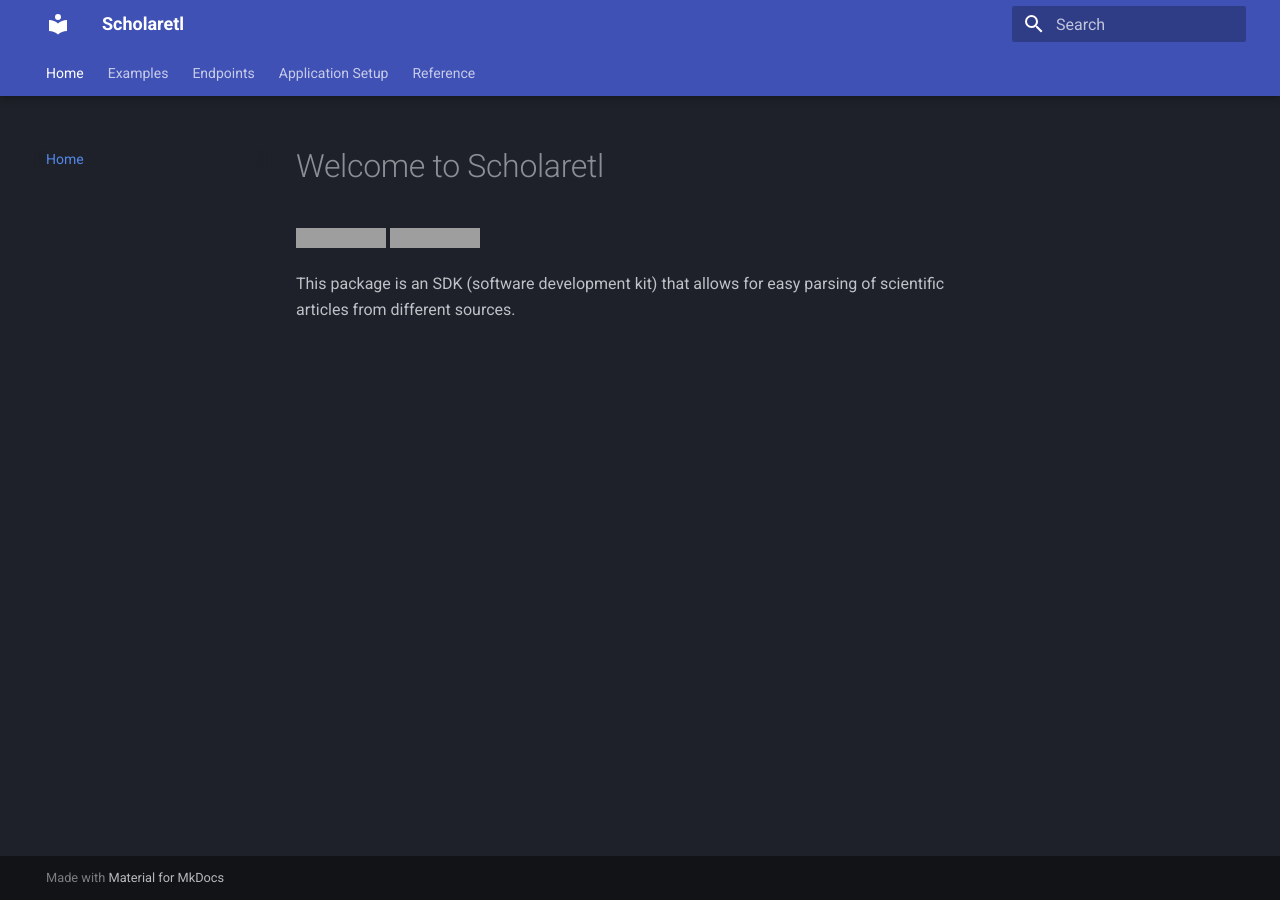
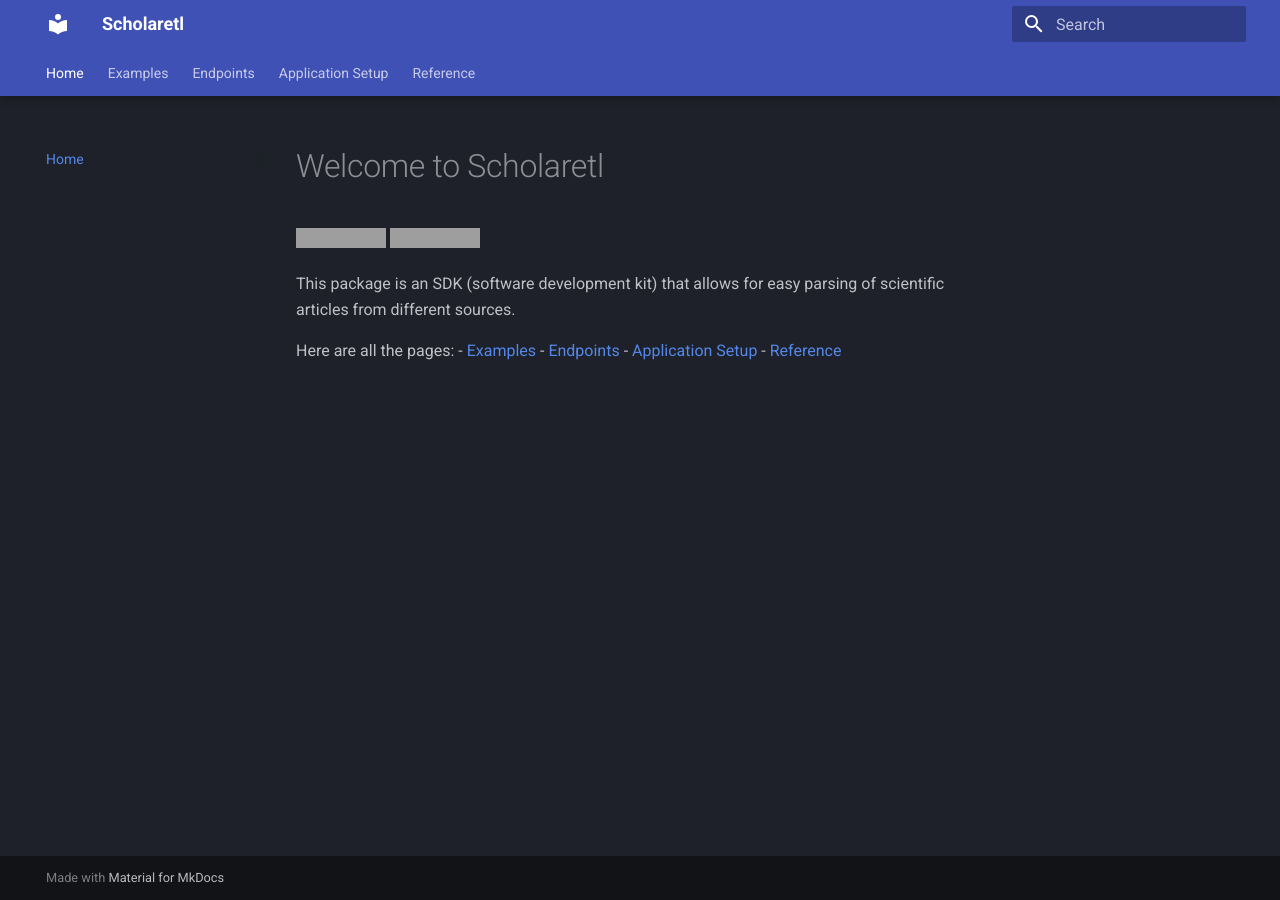
Before and after one commit to BlueBrain/scholaretl, an MkDocs documentation site: the page built from docs/index.md, in a window 1280 px wide. Built offline with MkDocs 1.6.1 and Material for MkDocs 9.7.7, drawn with Linux system fonts in a browser that asks for light colours; grey boxes are pictures that could not be loaded.

Commit message:
Do a test

```diff
--- a/docs/index.md
+++ b/docs/index.md
@@ -6,3 +6,9 @@
 
 This package is an SDK (software development kit) that allows for easy
 parsing of scientific articles from different sources.
+
+Here are all the pages:
+  - [Examples](../examples.md)
+  - [Endpoints](../endpoints.md)
+  - [Application Setup](../setup.md)
+  - [Reference](../reference.md)
```
Also changed, not shown: 1 other file.
